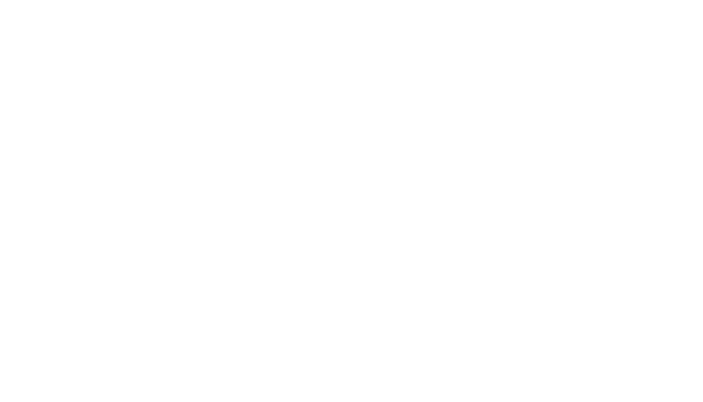
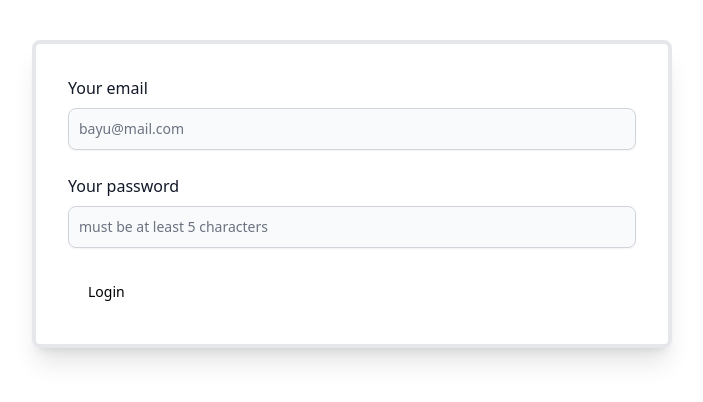
Before and after one commit to bayusuryowibowo/guitar-brand-showcase, a React (Vite) app in the folder admin-side/: page / in a window 1280 px wide. Shown: the top 402 px of the page, without its empty margins (288-991 px from the left). Built offline with nearby package versions, Linux system fonts and the light colour scheme.

Commit message:
feat: add Event Handling for login form

```diff
--- a/admin-side/src/App.jsx
+++ b/admin-side/src/App.jsx
@@ -1,12 +1,63 @@
-import { useState } from 'react'
+import { useState } from "react";
 
 function App() {
+  const [formLogin, setFormLogin] = useState({
+    loginEmail: "",
+    loginPassword: "",
+  });
+
+  const onLoginInput = (event) => {
+    const value = event.target.value;
+    const eventLoginInput = event.target.name;
+    setFormLogin({ ...formLogin, [eventLoginInput]: value });
+  };
 
   return (
     <>
-
+      <form className="mt-10 p-8 w-1/2 mx-auto rounded-lg border-4 shadow-xl">
+        <div className="mb-6">
+          <label
+            htmlFor="email"
+            className="block mb-2 text-base font-medium text-gray-900"
+          >
+            Your email
+          </label>
+          <input
+            onChange={onLoginInput}
+            type="email"
+            name="loginEmail"
+            className="shadow-sm bg-gray-50 border border-gray-300 text-gray-900 text-sm rounded-lg block w-full p-2.5"
+            placeholder="bayu@mail.com"
+            required
+          />
+        </div>
+        <div className="mb-6">
+          <label
+            htmlFor="password"
+            className="block mb-2 text-base font-medium text-gray-900"
+          >
+            Your password
+          </label>
+          <input
+            onChange={onLoginInput}
+            type="password"
+            name="loginPassword"
+            className="shadow-sm bg-gray-50 border border-gray-300 text-gray-900 text-sm rounded-lg block w-full p-2.5"
+            placeholder="must be at least 5 characters"
+            required
+          />
+        </div>
+        <div className="flex justify-between">
+          <button
+            type="submit"
+            className="text-black font-medium rounded-lg text-sm px-5 py-2.5 text-center"
+          >
+            Login
+          </button>
+        </div>
+      </form>
     </>
-  )
+  );
 }
 
-export default App
+export default App;
```
Also changed, not shown: 1 other file (tests, documents, lock files or other folders).
